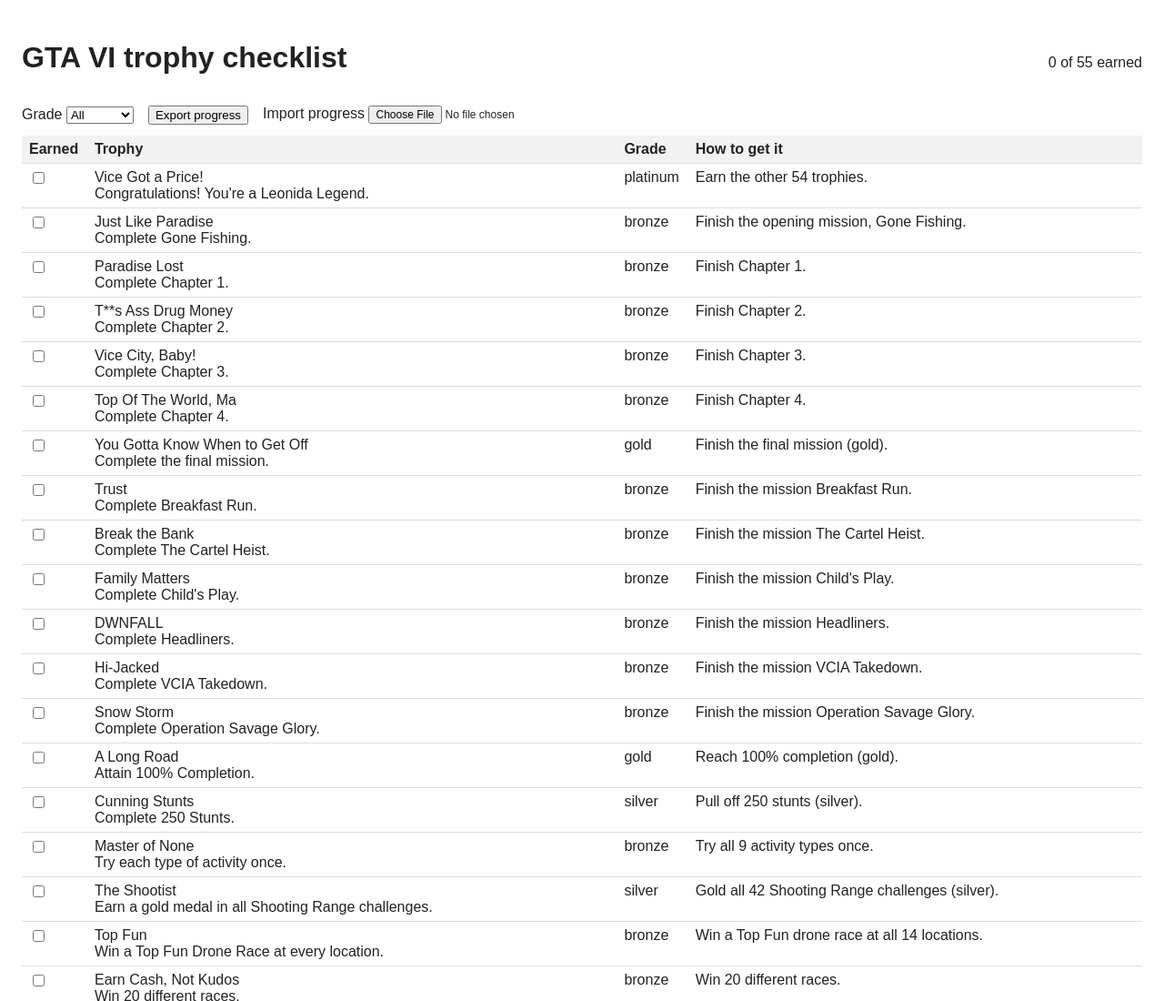
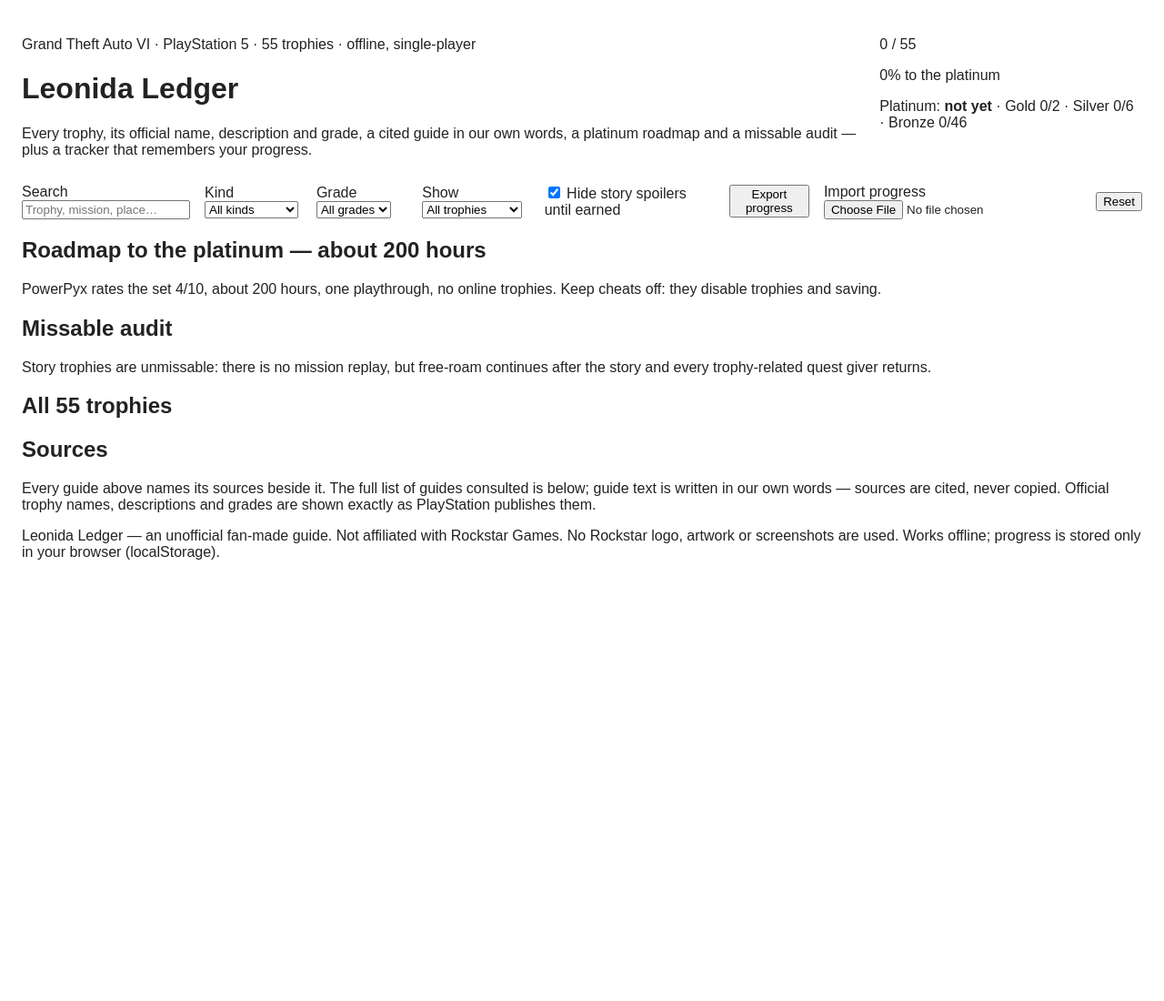
Before and after one commit to naylafeb/gta6-trophy-guide-01, a plain HTML site: page app/index.html in a window 1280 px wide. Shown: the top 1100 px of the page at 91% size. After the commit the page ends 800 px from the top, so only its background shows below. Drawn offline with Linux system fonts and the light colour scheme.

Commit message:
Leonida Ledger: full GTA VI trophy guide and tracker (55 trophies)

```diff
--- a/app/index.html
+++ b/app/index.html
@@ -3,23 +3,86 @@
 <head>
 <meta charset="utf-8">
 <meta name="viewport" content="width=device-width, initial-scale=1">
-<title>GTA VI trophy checklist</title>
+<title>Leonida Ledger — GTA VI Trophy Guide &amp; Tracker</title>
 <link rel="stylesheet" href="style.css">
 </head>
 <body>
-<header>
-  <h1>GTA VI trophy checklist</h1>
-  <p id="progress">0 of 55 earned</p>
+<header class="masthead">
+  <div>
+    <p class="kicker">Grand Theft Auto VI &middot; PlayStation 5 &middot; 55 trophies &middot; offline, single-player</p>
+    <h1>Leonida Ledger</h1>
+    <p class="sub">Every trophy, its official name, description and grade, a cited guide in our own words, a platinum roadmap and a missable audit — plus a tracker that remembers your progress.</p>
+  </div>
+  <div class="progress-box" aria-label="Progress">
+    <p class="big"><span id="earnedCount">0</span><span class="muted"> / 55</span></p>
+    <div class="bar"><div id="barFill"></div></div>
+    <p id="progressText" class="muted small">0% to the platinum</p>
+    <p class="muted small">Platinum: <strong id="platState">not yet</strong> &middot; Gold <span id="goldCount">0/2</span> &middot; Silver <span id="silverCount">0/6</span> &middot; Bronze <span id="bronzeCount">0/46</span></p>
+  </div>
 </header>
-<div class="controls">
-  <label>Grade <select id="grade"><option value="all">All</option><option value="platinum">Platinum</option><option value="gold">Gold</option><option value="silver">Silver</option><option value="bronze">Bronze</option></select></label>
-  <button id="export" type="button">Export progress</button>
-  <label class="import">Import progress <input id="import" type="file" accept="application/json"></label>
-</div>
-<table>
-  <thead><tr><th>Earned</th><th>Trophy</th><th>Grade</th><th>How to get it</th></tr></thead>
-  <tbody id="rows"></tbody>
-</table>
+
+<nav class="controls" aria-label="Tracker controls">
+  <label class="ctl">Search <input id="search" type="search" placeholder="Trophy, mission, place…" autocomplete="off"></label>
+  <label class="ctl">Kind
+    <select id="kindFilter">
+      <option value="all">All kinds</option>
+      <option value="story">Story</option>
+      <option value="missable">Missable</option>
+      <option value="collectibles">Collectibles</option>
+      <option value="activities">Activities</option>
+      <option value="online">Online (none)</option>
+    </select>
+  </label>
+  <label class="ctl">Grade
+    <select id="gradeFilter">
+      <option value="all">All grades</option>
+      <option value="platinum">Platinum</option>
+      <option value="gold">Gold</option>
+      <option value="silver">Silver</option>
+      <option value="bronze">Bronze</option>
+    </select>
+  </label>
+  <label class="ctl">Show
+    <select id="earnedFilter">
+      <option value="all">All trophies</option>
+      <option value="todo">Not earned yet</option>
+      <option value="earned">Earned</option>
+    </select>
+  </label>
+  <label class="ctl check"><input id="spoiler" type="checkbox" checked> Hide story spoilers until earned</label>
+  <button id="exportBtn" type="button">Export progress</button>
+  <label class="importBtn">Import progress <input id="importFile" type="file" accept="application/json,.json"></label>
+  <button id="resetBtn" type="button">Reset</button>
+</nav>
+
+<section id="roadmap" aria-label="Roadmap to the platinum">
+  <h2>Roadmap to the platinum &mdash; about 200 hours</h2>
+  <p class="muted">PowerPyx rates the set 4/10, about 200 hours, one playthrough, no online trophies. Keep cheats off: they disable trophies and saving.</p>
+  <ol id="roadmapList" class="roadmap"></ol>
+</section>
+
+<section id="missable" aria-label="Missable audit">
+  <h2>Missable audit</h2>
+  <p id="missableText" class="audit"></p>
+  <p class="muted small">Story trophies are unmissable: there is no mission replay, but free-roam continues after the story and every trophy-related quest giver returns.</p>
+</section>
+
+<main>
+  <h2 id="listHeading">All 55 trophies</h2>
+  <p id="resultCount" class="muted small"></p>
+  <div id="cards" class="cards"></div>
+  <p id="emptyNote" class="muted" hidden>No trophies match these filters. Try clearing the search or the kind filter.</p>
+</main>
+
+<section id="sources" aria-label="Sources">
+  <h2>Sources</h2>
+  <p class="muted small">Every guide above names its sources beside it. The full list of guides consulted is below; guide text is written in our own words — sources are cited, never copied. Official trophy names, descriptions and grades are shown exactly as PlayStation publishes them.</p>
+  <ul id="sourceList"></ul>
+</section>
+
+<footer>
+  <p class="muted small">Leonida Ledger — an unofficial fan-made guide. Not affiliated with Rockstar Games. No Rockstar logo, artwork or screenshots are used. Works offline; progress is stored only in your browser (localStorage).</p>
+</footer>
 <script type="module" src="app.js"></script>
 </body>
 </html>
```
